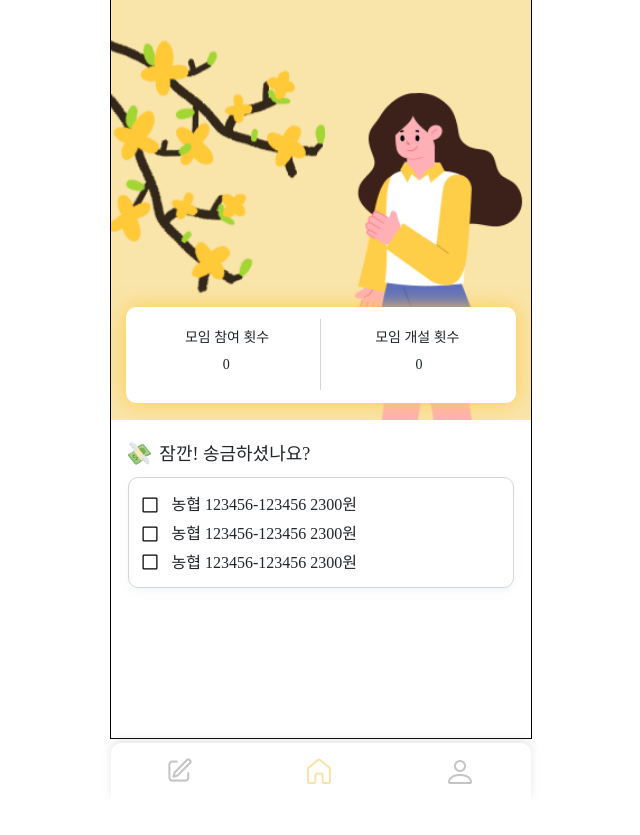
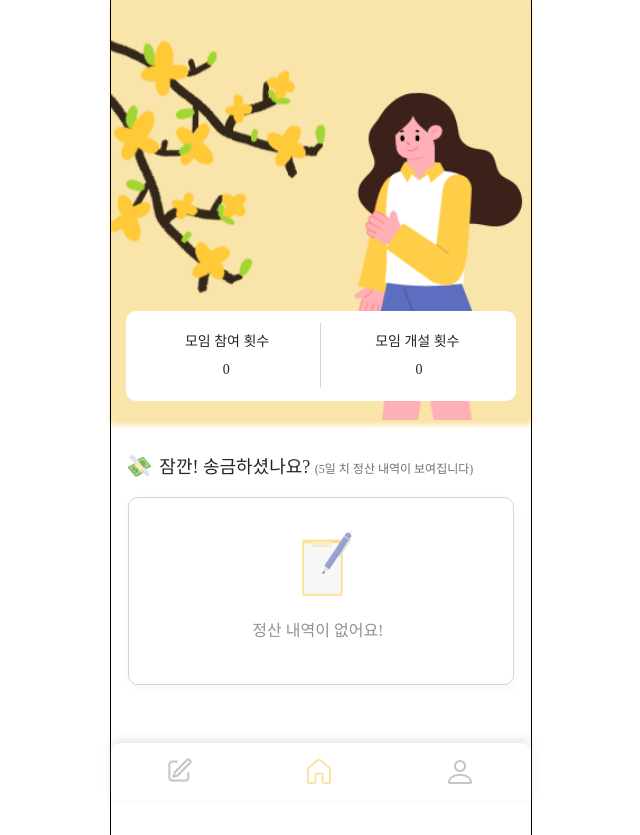
Before and after one commit to jhh77/Together_taxi, a Django app: page / in a window 1280 px wide. Shown: the whole page, without its empty margins (319-959 px from the left). Before the commit the page ends 784 px from the top, so only its background shows below. Run offline with Django 5.2, Linux system fonts and the light colour scheme; the visitor is signed in with stand-in values (Sample User, id 1); data that the repository does not hold is empty; some web fonts are replaced.

Commit message:
모임 참여,개설 횟수 / 정산 내역 완료

```diff
--- a/accounts/urls.py
+++ b/accounts/urls.py
@@ -12,4 +12,5 @@ urlpatterns = [
     path('signUpComplete/', views.signUpComplete, name='signUpComplete'), #회원가입 완료
     path('user-page', views.user_page, name='user_page'), #마이페이지
     path('logout/', views.logout_view, name='logout'),
+    path('<int:settle_id>/settle-is-check/', views.settle_check, name='settle-check'),
 ]
--- a/accounts/views.py
+++ b/accounts/views.py
@@ -4,17 +4,55 @@
 from django.http import HttpResponse
 from django.http import JsonResponse
 from .models import Member
+from boards.models import *
 from django.shortcuts import render, redirect
 from accounts.forms import SignupForm
 from django.contrib.auth import authenticate, login, logout
 from django.contrib.auth.decorators import login_required
+from django.utils import timezone
+from datetime import timedelta
+
 
 
 def index(request): #루트 페이지
+    participate_count = 0
     if request.user.is_authenticated:
-        return render(request, 'accounts/home.html')
+        # 모임 참여 횟수 구하기
+        meetings = Participation.objects.filter(user=request.user)
+        for meeting in meetings:
+            meeting_detail = Meeting.objects.get(id=meeting.meeting_id)
+            # print(meeting_detail.status.status_number >= 1)
+            if meeting_detail.status.status_number >= 1:
+                participate_count += 1
+
+        # 모임 개설 횟수 구하기
+        open_meeting_list = Meeting.objects.filter(user_id=request.user)
+        meeting_open_count = len(open_meeting_list)
+
+        # 정산 내역 가져오기
+        now = timezone.now()
+        five_days_ago = now - timedelta(days=5)
+        settle_list = SettleUp.objects.filter(user=request.user, created_at__gte=five_days_ago)
+        context = {
+            'participate_count': participate_count,
+            'meeting_open_count': meeting_open_count,
+            'settle_list': settle_list,
+        }
+        return render(request, 'accounts/home.html', context)
     else:
         return render(request, 'accounts/login.html')
+
+
+# 정산 내역 체크
+def settle_check(request, settle_id):
+    settle = SettleUp.objects.get(id=settle_id)
+    if settle.is_check:
+        settle.is_check = False
+    else:
+        settle.is_check = True
+    settle.save()
+    return redirect('/')
+
 
 #회원가입
 def signUp(request):
--- a/boards/admin.py
+++ b/boards/admin.py
@@ -25,7 +25,7 @@ class CommentAdmin(admin.ModelAdmin):
 
 
 class SettleUpAdmin(admin.ModelAdmin):
-    list_display = ['meeting', 'user', 'amount', 'is_check', 'created_at']
+    list_display = ['meeting', 'user', 'bank', 'account_no', 'amount', 'is_check', 'created_at']
 
 
 admin.site.register(MeetingStatus, MeetingStatusAdmin)
--- a/boards/views.py
+++ b/boards/views.py
@@ -166,8 +166,8 @@
                 SettleUp.objects.create(
                     meeting=meeting,
                     user=participant.user,
-                    bank=participant.user.bank,
-                    account_no=participant.user.account_no,
+                    bank=meeting.user_id.bank,
+                    account_no=meeting.user_id.account_no,
                     amount=amount
                 )
             # print(participant.user_id) # 모임의 모든 참여자 id(반복)
--- a/static/css/home.css
+++ b/static/css/home.css
@@ -84,19 +84,20 @@ body {
 /*여기서부터 컨텐츠 영역*/
 
 .home-img { /*메인화면 이미지*/
-    margin-bottom: 5%;
+    margin-bottom: 8%;
+    box-shadow: 0px 5px 5px rgba(249, 227, 167, 1);
 }
 
 #group-info { /*회원의 모임 정보 관련*/
     position: absolute;
     width: 93%;
-    margin: 73% 0% 0% 3.5%;
-    height: 13%;
+    margin: 74% 0% 0% 3.5%;
+    height: 90px;
     border-radius: 10px;
     background-color: white;
     padding: 3%;
     /* box-shadow: 0px 4px 7px rgba(219, 219, 219, 0.45); */
-    box-shadow: 0px 0px 20px 0px rgba(255, 205, 74, 1);
+    /*box-shadow: 0px 0px 20px 0px rgba(255, 205, 74, 1);*/
 }
 
 #group-info > .col { /*참여횟수와 개설횟수 div*/
@@ -133,7 +134,7 @@ body {
 .pay-title { /*잠깐! 송금하셨어요?*/
     font-size: 18px;
     font-weight: 500;
-    margin-bottom: 2%;
+    margin-bottom: 4%;
 }
 
 .pay-title > img { /*돈 모양 이미지*/
@@ -142,12 +143,34 @@ body {
     margin: 0% 1% 1% 0%;
 }
 
+.settle-notice { /*(5일 치 정산 내역이 보여집니다)*/
+    font-size: 12px;
+    color: #717171;
+    font-weight: 400;
+}
+
+.no-settle-img { /*정산내역 없을 때 이미지 div*/
+    margin: 5% 0% 5% 41%;
+    opacity: 0.9;
+}
+
+.no-settle-notice { /*정산 내역이 없어요! 텍스트*/
+    margin-left: 31%;
+    margin-bottom: 8%;
+    opacity: 0.5;
+}
+
 .pay-check { /*송금 내역 체크리스트들*/
     border: 1px solid #D5D5D5;
     height: 100%;
     border-radius: 10px;
     padding: 3%;
     box-shadow: 0px 4px 7px rgb(215, 222, 249, 0.25);
+}
+
+.pay-check a {
+    color: black;
+    text-decoration: none;
 }
 
 .pay-detail > img { /*체크리스트 아이콘 이미지*/
--- a/static/css/myPage.css
+++ b/static/css/myPage.css
@@ -87,6 +87,7 @@ body {
     background-color: #F9E3A7;
     text-align: center;
     margin-bottom: 10%;
+    box-shadow: 0px 5px 5px rgba(249, 227, 167, 1);
 }
 
 .profile > img { /*프로필 사진*/
--- a/templates/accounts/home.html
+++ b/templates/accounts/home.html
@@ -16,35 +16,39 @@
             <div class="row" id="group-info"> <!--모임 횟수 관련 부분-->
                 <div class="col">
                     <div class="info-name-participate">모임 참여 횟수</div>
-                    <div class="participate-count">0</div> <!--⭐⭐여기 회원의 모임 참여 횟수-->
+                    <div class="participate-count">{{ participate_count }}</div> <!--⭐⭐여기 회원의 모임 참여 횟수-->
                 </div>
                 <div class="col">
                     <div class="info-name-open">모임 개설 횟수</div>
-                    <div class="open-count">0</div> <!--⭐⭐여기 회원의 모임 개설 횟수-->
+                    <div class="open-count">{{ meeting_open_count }}</div> <!--⭐⭐여기 회원의 모임 개설 횟수-->
                 </div>
             </div>
 
             <div class="pay"> <!--송금 내역 관리 부분-->
                 <div class="pay-title">
                     <img src="../../static/image/money.svg" alt="">
-                    잠깐! 송금하셨나요?
+                    잠깐! 송금하셨나요? <span class="settle-notice">(5일 치 정산 내역이 보여집니다)</span>
                 </div>
 
                 <div class="pay-check"> <!--⭐⭐ 여기 송금 내역 관리-->
-                    <div class="pay-detail">
-                        <img src="../../static/image/not-check.png" alt="">
-                        <div>농협 123456-123456 2300원</div>
-                    </div>
-
-                    <div class="pay-detail">
-                        <img src="../../static/image/not-check.png" alt="">
-                        <div>농협 123456-123456 2300원</div>
-                    </div>
-
-                    <div class="pay-detail">
-                        <img src="../../static/image/not-check.png" alt="">
-                        <div>농협 123456-123456 2300원</div>
-                    </div>
+                    {% if not settle_list %}
+                        <div class="no-settle-img">
+                            <img src="../../static/image/no-settle.png" alt="">
+                        </div>
+                        <div class="no-settle-notice">정산 내역이 없어요!</div>
+                    {% endif %}
+                    {% for settle in settle_list %}
+                        <a href="{% url 'accounts:settle-check' settle.id %}">
+                            <div class="pay-detail">
+                                {% if settle.is_check %}
+                                    <img src="../../static/image/check.png" alt="">
+                                {% else %}
+                                    <img src="../../static/image/not-check.png" alt="">
+                                {% endif %}
+                                <div>{{ settle.bank }} {{ settle.account_no }} {{ settle.amount }}원</div>
+                            </div>
+                        </a>
+                    {% endfor %}
                 </div>
             </div>
         </div>
--- a/templates/accounts/myPage.html
+++ b/templates/accounts/myPage.html
@@ -38,7 +38,7 @@
 
             <div class="accoount-setting"> <!--계정 설정 부분-->
                 <div class="account-text">계정</div>
-                <div class="passwd-change"><a href="#">비밀번호 변경</a></div>
+                <div class="passwd-change"><a href="#">계좌 변경</a></div>
                 <div class="nickname-change"><a href="#">닉네임 변경</a></div>
             </div>
 
```
Also changed, not shown: static/css/board_main.css (+17 -0 lines), templates/boards/board_main.html (+8 -0 lines), static/image/no-meeting.png (added), static/image/no-settle.png (added).
